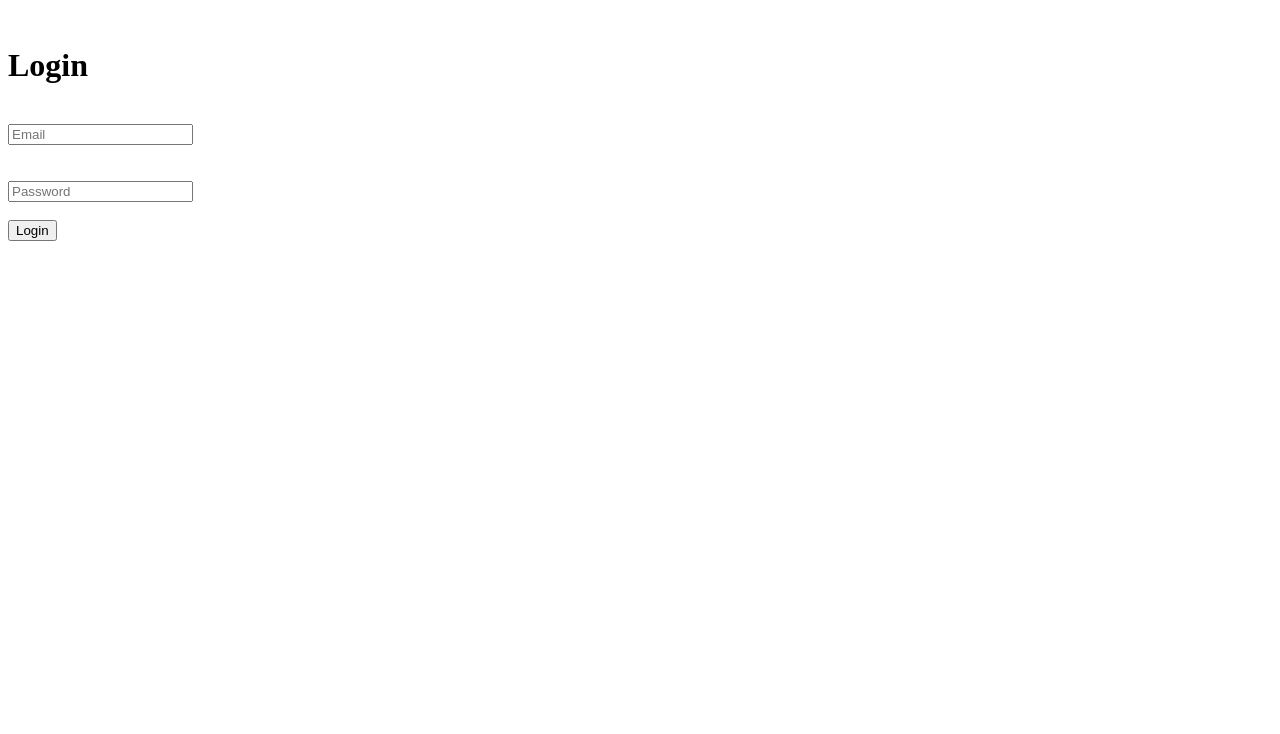
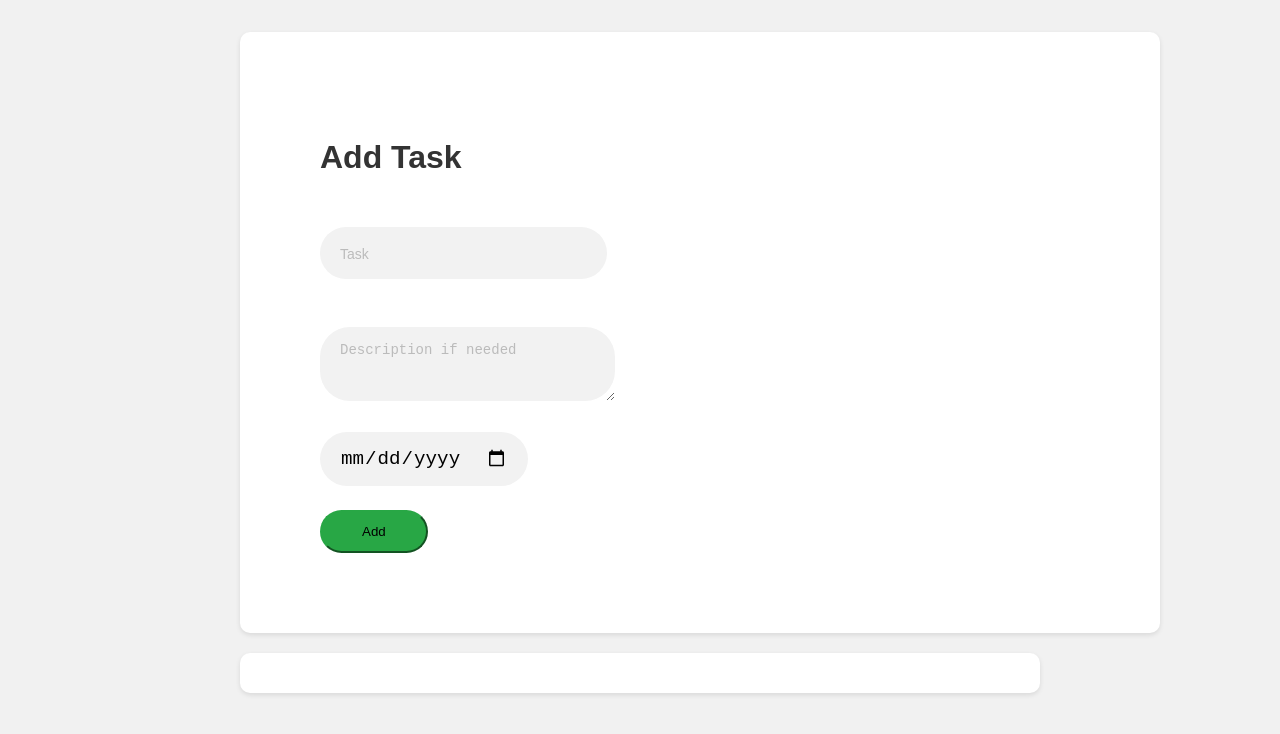
Before and after one commit to emsiish/vot, a plain HTML site: page index.html in a window 1280 px wide. Drawn offline with Linux system fonts and the light colour scheme.

Commit message:
Update index.html

```diff
--- a/index.html
+++ b/index.html
@@ -2,24 +2,132 @@
 <html>
 <head>
   <title>To-Do List App</title>
-  <link rel="stylesheet" href="style.css">
+<style>
+body {
+    background-color: #f1f1f1;
+    font-family: 'Montserrat', sans-serif;
+    font-size: 16px;
+    line-height: 1.5;
+    color: #333;
+  }
+
+  .container {
+    max-width: 800px;
+    margin: 0 auto;
+  }
+
+  .jumbotron {
+    background-color: #fff;
+    border-radius: 10px;
+    padding: 80px;
+    box-shadow: 0px 2px 5px rgba(0, 0, 0, 0.1);
+    width: 95%;
+    max-width: 1200px;
+    margin: 0 auto;
+  }
+
+  .form-control {
+    border: none;
+    border-radius: 30px;
+    box-shadow: none;
+    background-color: #f2f2f2;
+    font-size: 1.2rem;
+    padding: 15px 20px;
+  }
+
+  .form-control:focus {
+    box-shadow: none;
+    background-color: #f9f9f9;
+  }
+
+  ::placeholder {
+    color: #bbb;
+    font-size: 14px;
+  }
+
+  .btn-success {
+    background-color: #28a745;
+    border-color: #28a745;
+    border-radius: 30px;
+    padding: 12px 40px;
+  }
+
+  .btn-success:hover {
+    background-color: #218838;
+    border-color: #1e7e34;
+  }
+
+  #tasks {
+    background-color: #fff;
+    padding: 20px;
+    margin-top: 20px;
+    border-radius: 10px;
+    box-shadow: 0px 2px 5px rgba(0, 0, 0, 0.1);
+  }
+
+  #tasks h4,
+  #tasks p {
+    color: #555;
+    font-size: 14px;
+    line-height: 1.5;
+  }
+</style>
+<script>
+        var callAPI = (task, description)=>{
+	          var dueDate = document.getElementById('dueDate').value;
+
+            var myHeaders = new Headers();
+            // add content type header to object
+            myHeaders.append("Content-Type", "application/json");
+            // using built in JSON utility package turn object to string and store in a variable
+            var raw = JSON.stringify({"task":task,"description":description, "dueDate":dueDate});
+            // create a JSON object with parameters for API call and store in a variable
+            var requestOptions = {
+                method: 'POST',
+                headers: myHeaders,
+                body: raw,
+                redirect: 'follow'
+            };
+            // make API call with parameters and use promises to get response
+            fetch("https://7lvdl2bcmi.execute-api.us-east-1.amazonaws.com/dev", requestOptions)
+    		    .then(response => response.json()) // Parse the response as JSON
+    		    .then(result => {
+      			var tasksElement = document.getElementById('tasks');
+      			tasksElement.innerHTML = ""; // Clear the tasks element
+      			var taskList = JSON.parse(result.body);
+        		taskList.sort((a, b) => new Date(a.dueDate) - new Date(b.dueDate));
+        		taskList.forEach(task => {
+            			var taskElement = document.createElement('div');
+            			taskElement.innerHTML = "<h4>" + task.task + "</h4><p>" + task.description + "</p><p><strong>Due: " + formatDate(task.dueDate) + "</strong></p><hr>";
+            			tasksElement.appendChild(taskElement);
+        		});
+    		})
+    		.catch(error => console.log('error', error));
+	}
+function formatDate(dateString) {
+    var options = { year: 'numeric', month: 'long', day: 'numeric' };
+    return new Date(dateString).toLocaleDateString(undefined, options);
+}
+    </script>
 </head>
 <body>
-
-  <div class="container" id="signup">
+  <div class="container">
     <br>
     <div class="jumbotron">
-        <h1 class="display-4">Login</h1>
+        <h1 class="display-4">Add Task</h1>
         <br>
-        <input type="text" id="email" class="form-control" placeholder="Email">
+        <input id="task" class="form-control" placeholder="Task">
         <br><br><br>
-        <input type="password" id="password" class="form-control" placeholder="Password">
+        <textarea id ="description" class="form-control" placeholder="Description if needed"></textarea>
         <br><br>
-        <button id="login" class="btn btn-success">Login</button>
+	<input id="dueDate" class="form-control" type="date">
+        <br><br>
+        <button id="add" class="btn btn-success" onclick="callAPI(document.getElementById('task').value, document.getElementById('description').value)">Add</button>
     </div>
-  </div>
+    <div id="tasks">
 
-  <script type="module" src="firebase.js"></script>
-  <script type="module" src="app.js"></script>
+    </div>
+</div>
+</div>
 </body>
 </html>
```
